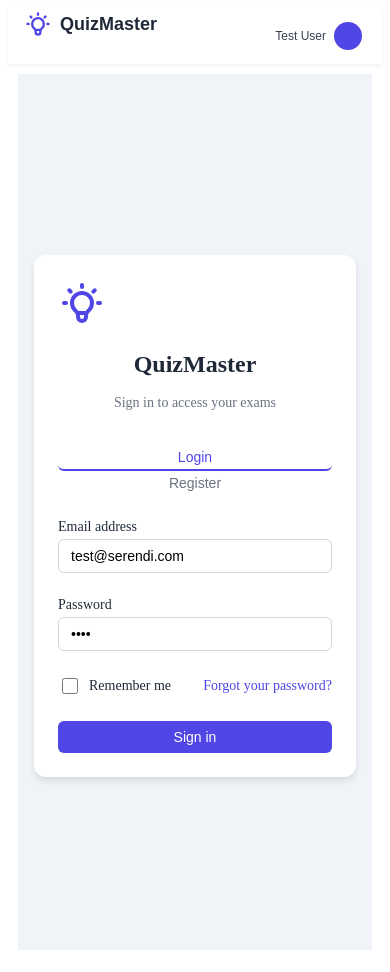
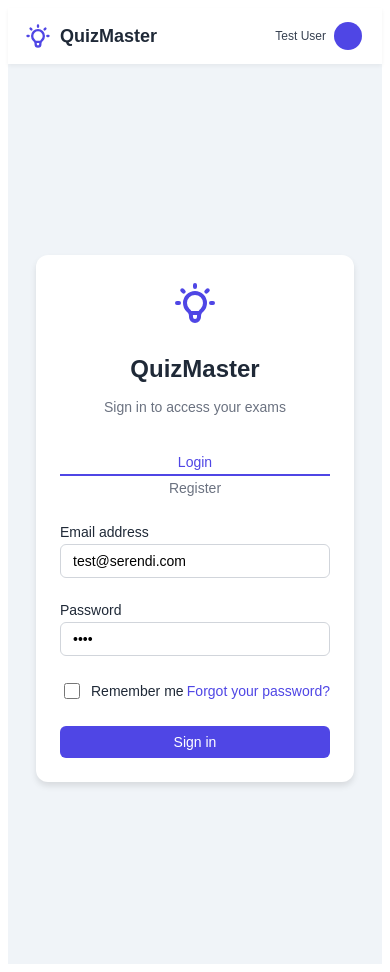
Before and after one commit to Arun-Jathu/mcq-system, a React (Vite) app in the folder frontend/: page / in a window 390 px wide. Built offline with nearby package versions, Linux system fonts and the light colour scheme.

Commit message:
Implementing wrapper classes to all the classes to prevent style leakages

```diff
--- a/frontend/src/App.jsx
+++ b/frontend/src/App.jsx
@@ -11,7 +11,7 @@ function App() {
   return (
     <Router>
       <Header />
-      <div className="App-content">
+      <div className="app-wrapper">
         <Routes>
           <Route path="/" element={<Login />} />
           <Route path="/exams" element={<ExamList />} />
--- a/frontend/src/pages/ExamAttempt.jsx
+++ b/frontend/src/pages/ExamAttempt.jsx
@@ -85,8 +85,7 @@ function ExamAttempt() {
       const resultId = response.data.result_id;
       if (resultId) {
         console.log("Navigating to:", `/result/${resultId}`);
-        navigate(`/result/${resultId}`, { replace: true }); // Use replace to avoid back navigation issues
-        // Verify navigation by checking window.location
+        navigate(`/result/${resultId}`, { replace: true });
         setTimeout(() => {
           if (window.location.pathname !== `/result/${resultId}`) {
             console.error("Navigation failed, forcing redirect");
@@ -128,7 +127,7 @@ function ExamAttempt() {
     );
 
   return (
-    <div className="exam-page">
+    <div className="exam-attempt-page-wrapper">
       <div className="exam-container">
         <div className="exam-header">
           <div className="header-content">
--- a/frontend/src/pages/ExamList.jsx
+++ b/frontend/src/pages/ExamList.jsx
@@ -48,7 +48,7 @@ function ExamList() {
   };
 
   return (
-    <div className="exam-list-page">
+    <div className="exam-list-page-wrapper">
       <div className="exam-list-content">
         <div className="header-section">
           <h1 className="page-title">Available Exams</h1>
--- a/frontend/src/pages/Header.jsx
+++ b/frontend/src/pages/Header.jsx
@@ -17,7 +17,7 @@ function Header() {
   };
 
   return (
-    <header className="header">
+    <header className="header-wrapper">
       <div className="header-content">
         <div className="logo-container">
           <svg
--- a/frontend/src/pages/Login.jsx
+++ b/frontend/src/pages/Login.jsx
@@ -25,7 +25,7 @@ function Login() {
   };
 
   return (
-    <div className="login-page">
+    <div className="login-page-wrapper">
       <div className="login-container">
         <div className="login-card">
           <div className="logo-container">
--- a/frontend/src/styles/App.css
+++ b/frontend/src/styles/App.css
@@ -1,5 +1,5 @@
 /* frontend/src/styles/App.css */
-.App {
+.app-wrapper {
   text-align: center;
   padding: 20px;
   font-family: 'Poppins', sans-serif;
@@ -7,30 +7,29 @@
   min-height: 100vh;
 }
 
-.App-content {
-  padding-top: 4rem; /* Matches header height (3.5rem) + padding */
-  min-height: calc(100vh - 4rem); /* Ensure content fills remaining space */
+.app-wrapper .App-content {
+  min-height: calc(100vh - 3.5rem); /* Adjusted to match header height */
 }
 
-h1 {
+.app-wrapper h1 {
   color: #1f2937;
   font-weight: 600;
   margin-bottom: 1rem;
 }
 
-p {
+.app-wrapper p {
   color: #6b7280;
   font-size: 0.875rem;
   line-height: 1.5;
 }
 
 @media (max-width: 768px) {
-  .App-content {
-    padding-top: 3.5rem; /* Adjusted for mobile header */
+  .app-wrapper .App-content {
+    padding-top: 0; /* Remove padding, handled by page wrappers */
     padding: 10px;
   }
 
-  h1 {
+  .app-wrapper h1 {
     font-size: 1.5rem;
   }
 }
--- a/frontend/src/styles/ExamAttempt.css
+++ b/frontend/src/styles/ExamAttempt.css
@@ -1,51 +1,51 @@
 /* frontend/src/styles/ExamAttempt.css */
-.exam-page {
+.exam-attempt-page-wrapper {
   max-width: 4xl;
   margin: 3rem auto;
   padding: 1rem;
 }
 
-.exam-container {
+.exam-attempt-page-wrapper .exam-container {
   background-color: white;
   border-radius: 0.5rem;
   overflow: hidden;
   box-shadow: 0 4px 6px rgba(0, 0, 0, 0.1);
 }
 
-.exam-header {
+.exam-attempt-page-wrapper .exam-header {
   background-color: #4f46e5;
   padding: 1.5rem;
 }
 
-.header-content {
+.exam-attempt-page-wrapper .header-content {
   display: flex;
   justify-content: space-between;
   align-items: center;
 }
 
-.exam-title {
+.exam-attempt-page-wrapper .exam-title {
   font-size: 1.25rem;
   font-weight: 700;
   color: white;
 }
 
-.timer {
+.exam-attempt-page-wrapper .timer {
   display: flex;
   align-items: center;
   color: #a5b4fc;
 }
 
-.timer-icon {
+.exam-attempt-page-wrapper .timer-icon {
   height: 1.25rem;
   width: 1.25rem;
   margin-right: 0.5rem;
 }
 
-.progress-bar-container {
+.exam-attempt-page-wrapper .progress-bar-container {
   margin-top: 0.5rem;
 }
 
-.progress-bar-bg {
+.exam-attempt-page-wrapper .progress-bar-bg {
   width: 100%;
   background-color: #a5b4fc;
   border-radius: 9999px;
@@ -53,13 +53,13 @@
   overflow: hidden;
 }
 
-.progress-bar {
+.exam-attempt-page-wrapper .progress-bar {
   height: 100%;
   background-color: white;
   transition: width 0.3s ease;
 }
 
-.progress-text {
+.exam-attempt-page-wrapper .progress-text {
   display: flex;
   justify-content: space-between;
   margin-top: 0.25rem;
@@ -67,11 +67,11 @@
   color: #a5b4fc;
 }
 
-.question-section {
+.exam-attempt-page-wrapper .question-section {
   padding: 1.5rem;
 }
 
-.question-item {
+.exam-attempt-page-wrapper .question-item {
   background-color: #f9fafb;
   border: 1px solid #e5e7eb;
   border-radius: 0.375rem;
@@ -79,13 +79,13 @@
   margin-bottom: 1rem;
 }
 
-.question-header {
+.exam-attempt-page-wrapper .question-header {
   display: flex;
   align-items: flex-start;
   margin-bottom: 0.75rem;
 }
 
-.question-number {
+.exam-attempt-page-wrapper .question-number {
   background-color: #4f46e5;
   color: white;
   border-radius: 9999px;
@@ -98,34 +98,34 @@
   margin-right: 0.75rem;
 }
 
-.question-text {
+.exam-attempt-page-wrapper .question-text {
   font-size: 1.125rem;
   font-weight: 600;
   color: #1f2937;
   flex-grow: 1;
 }
 
-.option-item {
+.exam-attempt-page-wrapper .option-item {
   display: flex;
   align-items: center;
   margin-bottom: 0.5rem;
 }
 
-.option-item input {
+.exam-attempt-page-wrapper .option-item input {
   margin-right: 0.5rem;
 }
 
-.option-label {
+.exam-attempt-page-wrapper .option-label {
   font-size: 1rem;
   color: #374151;
 }
 
-.submit-section {
+.exam-attempt-page-wrapper .submit-section {
   padding: 1.5rem;
   text-align: center;
 }
 
-button {
+.exam-attempt-page-wrapper button {
   padding: 0.5rem 1.5rem;
   background-color: #4f46e5;
   color: white;
@@ -137,21 +137,21 @@ button {
   transition: background-color 0.2s;
 }
 
-button:hover {
+.exam-attempt-page-wrapper button:hover {
   background-color: #4338ca;
 }
 
-button:focus {
+.exam-attempt-page-wrapper button:focus {
   outline: none;
   box-shadow: 0 0 0 2px rgba(79, 70, 229, 0.5);
 }
 
-button:disabled {
+.exam-attempt-page-wrapper button:disabled {
   background-color: #9ca3af;
   cursor: not-allowed;
 }
 
-.loader {
+.exam-attempt-page-wrapper .loader {
   animation: spin 1s linear infinite;
 }
 
@@ -165,23 +165,23 @@ button:disabled {
 }
 
 @media (max-width: 768px) {
-  .exam-page {
+  .exam-attempt-page-wrapper {
     margin: 1.5rem auto;
   }
 
-  .exam-title {
+  .exam-attempt-page-wrapper .exam-title {
     font-size: 1rem;
   }
 
-  .question-text {
+  .exam-attempt-page-wrapper .question-text {
     font-size: 1rem;
   }
 
-  .option-label {
+  .exam-attempt-page-wrapper .option-label {
     font-size: 0.875rem;
   }
 
-  .question-item {
+  .exam-attempt-page-wrapper .question-item {
     padding: 0.75rem;
   }
 }
--- a/frontend/src/styles/Header.css
+++ b/frontend/src/styles/Header.css
@@ -1,5 +1,5 @@
 /* frontend/src/styles/Header.css */
-.header {
+.header-wrapper {
   background-color: white;
   box-shadow: 0 2px 4px rgba(0, 0, 0, 0.05);
   position: sticky;
@@ -9,7 +9,7 @@
   height: 3.5rem; /* Fixed height for consistency */
 }
 
-.header-content {
+.header-wrapper .header-content {
   max-width: 7xl;
   margin: 0 auto;
   padding: 0.5rem 1.5rem; /* Reduced padding for tighter fit */
@@ -19,13 +19,13 @@
   height: 100%; /* Ensure full height usage */
 }
 
-.logo-container {
+.header-wrapper .logo-container {
   display: flex;
   align-items: center;
   line-height: 1; /* Ensure text aligns with logo */
 }
 
-.logo {
+.header-wrapper .logo {
   height: 2rem;
   width: 2rem;
   color: #4f46e5;
@@ -33,11 +33,11 @@
   vertical-align: middle; /* Align with title text */
 }
 
-.logo-container:hover .logo {
+.header-wrapper .logo-container:hover .logo {
   transform: scale(1.1);
 }
 
-.title {
+.header-wrapper .title {
   margin-left: 0.5rem;
   font-size: 1.25rem;
   font-weight: 700;
@@ -45,14 +45,14 @@
   vertical-align: middle; /* Align with logo */
 }
 
-.nav-links {
+.header-wrapper .nav-links {
   display: flex;
   align-items: center; /* Vertically center nav links */
   gap: 2rem;
   margin-left: 2rem; /* Add spacing from logo/title */
 }
 
-.nav-link {
+.header-wrapper .nav-link {
   padding: 0.25rem 0.75rem; /* Reduced padding for tighter fit */
   font-size: 0.875rem;
   font-weight: 500;
@@ -62,12 +62,12 @@
   line-height: 1.5; /* Match text baseline */
 }
 
-.nav-link:hover {
+.header-wrapper .nav-link:hover {
   color: #4f46e5;
   transform: translateY(-2px);
 }
 
-.logout {
+.header-wrapper .logout {
   background: none;
   border: none;
   cursor: pointer;
@@ -78,11 +78,11 @@
   transition: color 0.2s ease;
 }
 
-.logout:hover {
+.header-wrapper .logout:hover {
   color: #4f46e5;
 }
 
-.user-profile {
+.header-wrapper .user-profile {
   display: flex;
   align-items: center;
   gap: 0.75rem;
@@ -90,14 +90,14 @@
   padding: 0 0.5rem; /* Add internal padding */
 }
 
-.username {
+.header-wrapper .username {
   font-size: 0.875rem;
   font-weight: 500;
   color: #374151;
   line-height: 1.5; /* Match baseline */
 }
 
-.avatar {
+.header-wrapper .avatar {
   height: 2rem;
   width: 2rem;
   background-color: #4f46e5;
@@ -111,36 +111,36 @@
 }
 
 @media (max-width: 768px) {
-  .nav-links {
+  .header-wrapper .nav-links {
     display: none; /* Hide on mobile, add hamburger menu if needed */
   }
 
-  .header-content {
+  .header-wrapper .header-content {
     padding: 0.25rem 1rem; /* Reduced padding on mobile */
     height: 3rem; /* Reduced height on mobile */
   }
 
-  .title {
+  .header-wrapper .title {
     font-size: 1.125rem;
   }
 
-  .logo {
+  .header-wrapper .logo {
     height: 1.75rem;
     width: 1.75rem;
   }
 
-  .user-profile {
+  .header-wrapper .user-profile {
     gap: 0.5rem;
     padding: 0 0.25rem;
   }
 
-  .avatar {
+  .header-wrapper .avatar {
     height: 1.75rem;
     width: 1.75rem;
     line-height: 1.75rem; /* Adjust for mobile size */
   }
 
-  .username {
+  .header-wrapper .username {
     font-size: 0.75rem;
   }
 }
--- a/frontend/src/styles/Login.css
+++ b/frontend/src/styles/Login.css
@@ -1,5 +1,5 @@
 /* frontend/src/styles/Login.css */
-.login-page {
+.login-page-wrapper {
   min-height: 100vh;
   display: flex;
   align-items: center;
@@ -8,13 +8,13 @@
   background-color: #f0f4f8;
 }
 
-.login-container {
+.login-page-wrapper .login-container {
   width: 100%;
   max-width: 28rem;
   margin: 0 auto; /* Ensure centered */
 }
 
-.login-card {
+.login-page-wrapper .login-card {
   background-color: white;
   padding: 2.5rem;
   border-radius: 0.75rem;
@@ -23,36 +23,36 @@
   margin-top: 1rem; /* Add top margin to avoid edge overlap */
 }
 
-.logo-container {
+.login-page-wrapper .logo-container {
   margin-bottom: 1.5rem;
 }
 
-.login-logo {
+.login-page-wrapper .login-logo {
   height: 3rem;
   width: 3rem;
   color: #4f46e5;
 }
 
-.login-title {
+.login-page-wrapper .login-title {
   font-size: 1.875rem;
   font-weight: 800;
   color: #1f2937;
   margin-bottom: 0.5rem;
 }
 
-.login-subtitle {
+.login-page-wrapper .login-subtitle {
   font-size: 0.875rem;
   color: #6b7280;
   margin-bottom: 2rem;
 }
 
-.tabs {
+.login-page-wrapper .tabs {
   display: flex;
   border-bottom: 1px solid #e5e7eb;
   margin-bottom: 1.5rem;
 }
 
-.tab {
+.login-page-wrapper .tab {
   padding: 0.5rem 1rem;
   font-size: 0.875rem;
   font-weight: 500;
@@ -63,34 +63,34 @@
   transition: color 0.2s;
 }
 
-.tab.active {
+.login-page-wrapper .tab.active {
   color: #4f46e5;
   border-bottom: 2px solid #4f46e5;
 }
 
-.form-container {
+.login-page-wrapper .form-container {
   text-align: left;
 }
 
-.login-form {
+.login-page-wrapper .login-form {
   display: flex;
   flex-direction: column;
   gap: 1.5rem;
 }
 
-.form-group {
+.login-page-wrapper .form-group {
   display: flex;
   flex-direction: column;
   gap: 0.25rem;
 }
 
-.label {
+.login-page-wrapper .label {
   font-size: 0.875rem;
   font-weight: 500;
   color: #1f2937;
 }
 
-.input {
+.login-page-wrapper .input {
   padding: 0.5rem 0.75rem;
   border: 1px solid #d1d5db;
   border-radius: 0.375rem;
@@ -98,26 +98,26 @@
   transition: border-color 0.2s, box-shadow 0.2s;
 }
 
-.input:focus {
+.login-page-wrapper .input:focus {
   outline: none;
   border-color: #4f46e5;
   box-shadow: 0 0 0 2px rgba(79, 70, 229, 0.2);
 }
 
-.options {
+.login-page-wrapper .options {
   display: flex;
   justify-content: space-between;
   align-items: center;
   font-size: 0.875rem;
 }
 
-.remember-me {
+.login-page-wrapper .remember-me {
   display: flex;
   align-items: center;
   gap: 0.5rem;
 }
 
-.checkbox {
+.login-page-wrapper .checkbox {
   width: 1rem;
   height: 1rem;
   border: 1px solid #d1d5db;
@@ -125,32 +125,32 @@
   cursor: pointer;
 }
 
-.checkbox:checked {
+.login-page-wrapper .checkbox:checked {
   background-color: #4f46e5;
   border-color: #4f46e5;
 }
 
-.checkbox-label {
+.login-page-wrapper .checkbox-label {
   color: #1f2937;
 }
 
-.forgot-password {
+.login-page-wrapper .forgot-password {
   color: #4f46e5;
   text-decoration: none;
   transition: color 0.2s;
 }
 
-.forgot-password:hover {
+.login-page-wrapper .forgot-password:hover {
   color: #4338ca;
 }
 
-.error {
+.login-page-wrapper .error {
   color: #dc2626;
   font-size: 0.875rem;
   text-align: center;
 }
 
-.submit-button {
+.login-page-wrapper .submit-button {
   padding: 0.5rem;
   border: none;
   border-radius: 0.375rem;
@@ -162,41 +162,45 @@
   transition: background-color 0.2s;
 }
 
-.submit-button:hover {
+.login-page-wrapper .submit-button:hover {
   background-color: #4338ca;
 }
 
-.submit-button:focus {
+.login-page-wrapper .submit-button:focus {
   outline: none;
   box-shadow: 0 0 0 2px rgba(79, 70, 229, 0.5);
 }
 
-.submit-button:disabled {
+.login-page-wrapper .submit-button:disabled {
   background-color: #9ca3af;
   cursor: not-allowed;
 }
 
 @media (max-width: 640px) {
-  .login-card {
+  .login-page-wrapper {
+    padding: 0.5rem;
+  }
+
+  .login-page-wrapper .login-card {
     padding: 1.5rem;
     margin-top: 0.5rem; /* Reduced margin on mobile */
   }
 
-  .login-title {
+  .login-page-wrapper .login-title {
     font-size: 1.5rem;
   }
 
-  .tabs {
+  .login-page-wrapper .tabs {
     flex-direction: column;
     border-bottom: none;
   }
 
-  .tab {
+  .login-page-wrapper .tab {
     padding: 0.25rem 0;
     border-bottom: 1px solid #e5e7eb;
   }
 
-  .tab:last-child {
+  .login-page-wrapper .tab:last-child {
     border-bottom: none;
   }
 }
```
Also changed, not shown: frontend/src/styles/ExamList.css (+39 -35 lines).
